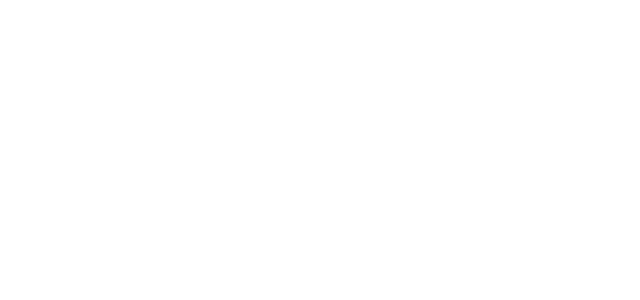
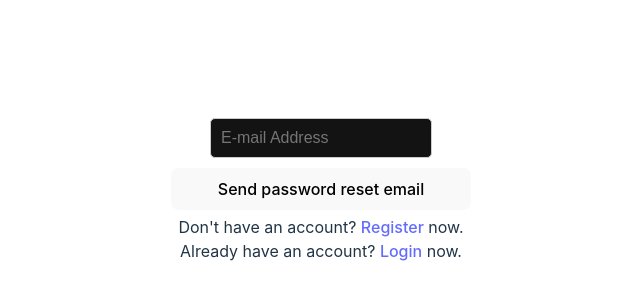
Before and after one commit to kennethjy/firebase-todo, a React (Vite) app: page /reset in a window 1280 px wide. Before the commit this address had no page. Shown: the part 212-512 px from the top of the page, without its empty margins (319-959 px from the left). Built offline with nearby package versions, Linux system fonts and the light colour scheme; no server answers.

Commit message:
added stuff

```diff
--- a/src/Account.jsx
+++ b/src/Account.jsx
@@ -3,13 +3,24 @@
 import { useAuthState } from 'react-firebase-hooks/auth';
 import { getAuth, signOut } from 'firebase/auth';
 import { App, Auth } from './FirebaseApp';
+import { collection, getFirestore, query, where, getDocs, getDoc, deleteDoc} from 'firebase/firestore';
 import { useNavigate } from 'react-router-dom';
 
 
 
 function AccountDrawer(){
+    const [isOpen, setIsOpen] = useState(false);
+    const auth = Auth();
     const navigate = useNavigate();
-    const [isOpen, setIsOpen] = useState(false);
+    const [user, loading, error] = useAuthState(auth);
+    const [userData, setUserData] = useState("")
+    const db = getFirestore(App());
+    async function getUser(){
+            const q = query(collection(db, 'users'), where("uid", "==", user.uid));
+            const userDocs = await getDocs(q);
+            const userDoc = await getDoc(userDocs.docs[0].ref);
+            setUserData(userDoc.data());
+    }
 
     const toggleDrawer = () => {
       setIsOpen(!isOpen);
@@ -19,14 +30,31 @@
         signOut(Auth())
     }
 
+    const deleteAccount = async () => {
+        await auth.currentUser.delete();
+        const q1 = query(collection(db, 'users'), where("uid", "==", user.uid));
+        const userDocs = await getDocs(q1);
+        deleteDoc(userDocs.docs[0].ref);
+        const q = query(collection(db, 'tasks'), where("uid", "==", user.uid));
+        const queryDocs = await getDocs(q);
+        for (let i=0; i<queryDocs.size; i++){
+            deleteDoc(queryDocs.docs[i].ref);
+        }
+        logout();
+        navigate("/");
+
+    }
+    getUser()
+
     return (
       <div>
-        <button onClick={toggleDrawer} className="openBtn">Open Drawer</button>
+        <button onClick={toggleDrawer} className="openBtn">Account</button>
         <div className={`drawer ${isOpen ? 'active' : ''}`}>
-          <button onClick={toggleDrawer} className="closeBtn">Close Drawer</button>
-          <p>This is the content inside the drawer.</p>
-          <p>Click outside this box to close the drawer.</p>
+          <h1>{userData.name}</h1>
+          <p>{userData.email}</p>
           <button onClick={logout} className="closeBtn">Sign Out</button>
+          <p></p>
+          <button onClick={deleteAccount} className="closeBtn del">Delete Account</button>
         </div>
         <div className={`overlay ${isOpen ? 'active' : ''}`} onClick={toggleDrawer}></div>
       </div>
--- a/src/App.css
+++ b/src/App.css
@@ -200,7 +200,7 @@
   flex-direction: column;
   align-items: center;
   justify-content: center;
-  width: 100vw;
+  width: 100%;
   box-sizing: border-box;
   align-self: center;
 }
@@ -239,7 +239,7 @@
   flex-direction: column;
   align-items: center;
   justify-content: center;
-  width: 100vw;
+  width: 100%;
   box-sizing: border-box;
   align-self: center;
 }
@@ -267,6 +267,45 @@
   margin-top: 5px;
   margin-bottom: 5px;
   width: 200px; /* Adjust width as needed */
+  padding: 10px;
+}
+
+.reset__container{
+  margin: 0 auto;
+  display: flex;
+  margin-top: 20px;
+  margin-bottom: 20px;
+  flex-direction: column;
+  align-items: center;
+  justify-content: center;
+  width: 100%;
+  box-sizing: border-box;
+  align-self: center;
+}
+
+.reset__textBox{
+  margin-left: 10px;
+  margin-right: 10px;
+  margin-top: 5px;
+  margin-bottom: 5px;
+  width: 200px; /* Adjust width as needed */
+  padding: 10px;
+  border: 1px solid #ccc;
+  border-radius: 5px;
+  background-color: #131313;
+  font-size: 16px;
+  appearance: none;
+  -webkit-appearance: none;
+  -moz-appearance: none;
+  cursor: pointer;
+}
+
+.reset__btn{
+  margin-left: 10px;
+  margin-right: 10px;
+  margin-top: 5px;
+  margin-bottom: 5px;
+  width: 300px; /* Adjust width as needed */
   padding: 10px;
 }
 
@@ -309,3 +348,7 @@
   top: 10px;
   left: 10px;
 }
+
+.del{
+  background-color: #ff0000;
+}
--- a/src/Login.jsx
+++ b/src/Login.jsx
@@ -100,6 +100,9 @@
                     Login with Google
                 </button>
                 <div>
+                    <Link to="/reset">Forgot Password</Link>
+                </div>
+                <div>
                     Don't have an account? <Link to="/register">Register</Link> now.
                 </div>
             </div>
--- a/src/Register.jsx
+++ b/src/Register.jsx
@@ -31,16 +31,17 @@
     const navigate = useNavigate();
     const googleProvider = new GoogleAuthProvider();
 
-    const registerWithEmailAndPassword = async (name, email, password) => {
+    const registerWithEmailAndPassword = async (n, e, password) => {
         try {
           const res = await createUserWithEmailAndPassword(auth, email, password);
           const user = res.user;
           await addDoc(collection(db, "users"), {
             uid: user.uid,
-            name,
+            name: n,
             authProvider: "local",
-            email,
+            email:e,
           });
+          console.log("added user")
         } catch (err) {
           console.error(err);
           alert(err.message);
@@ -65,9 +66,9 @@
             alert(err.message);
         }
     };
-    const register = () => {
+    const register = async () => {
       if (!name) alert("Please enter name");
-      registerWithEmailAndPassword(name, email, password);
+      await registerWithEmailAndPassword(name, email, password);
     };
     useEffect(() => {
       if (loading) return;
--- /dev/null
+++ b/src/Reset.jsx
@@ -0,0 +1,52 @@
+import React, { useEffect, useState } from "react";
+import { useAuthState } from "react-firebase-hooks/auth";
+import { useNavigate } from "react-router-dom";
+import { Link } from "react-router-dom";
+import { Auth } from "./FirebaseApp";
+import "./App.css";
+import { sendPasswordResetEmail } from "firebase/auth";
+function Reset() {
+    const auth = Auth()
+  const [email, setEmail] = useState("");
+  const [user, loading, error] = useAuthState(auth);
+  const navigate = useNavigate();
+  useEffect(() => {
+    if (loading) return;
+    if (user) navigate("/app");
+  }, [user, loading]);
+  const sendPasswordReset = async (email) => {
+    try {
+      await sendPasswordResetEmail(auth, email);
+      alert("Password reset link sent!");
+    } catch (err) {
+      console.error(err);
+      alert(err.message);
+    }
+  };
+  return (
+    <div className="reset">
+      <div className="reset__container">
+        <input
+          type="text"
+          className="reset__textBox"
+          value={email}
+          onChange={(e) => setEmail(e.target.value)}
+          placeholder="E-mail Address"
+        />
+        <button
+          className="reset__btn"
+          onClick={() => sendPasswordReset(email)}
+        >
+          Send password reset email
+        </button>
+        <div>
+            Don't have an account? <Link to="/register">Register</Link> now.
+        </div>
+        <div>
+            Already have an account? <Link to="/">Login</Link> now.
+        </div>
+      </div>
+    </div>
+  );
+}
+export default Reset;
--- a/src/main.jsx
+++ b/src/main.jsx
@@ -4,6 +4,7 @@
 import Todo from './Todo.jsx'
 import Login from './Login.jsx'
 import Register from './Register.jsx'
+import Reset from './Reset.jsx'
 import { BrowserRouter as Router, Route, Routes, BrowserRouter } from "react-router-dom";
 import './index.css'
 
@@ -13,6 +14,7 @@
       <Routes>
         <Route path="/" element={<Login />} />
         <Route path="/register" element={<Register />} />
+        <Route path="/reset" element={<Reset />} />
         <Route path="/app" element={<Todo />} />
       </Routes>
     </Router>
```
